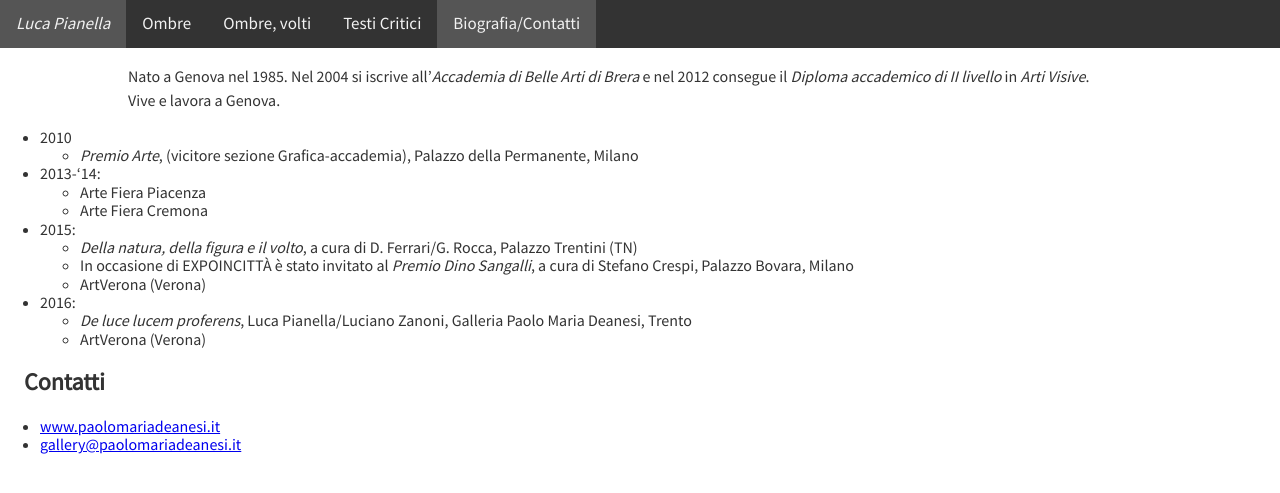
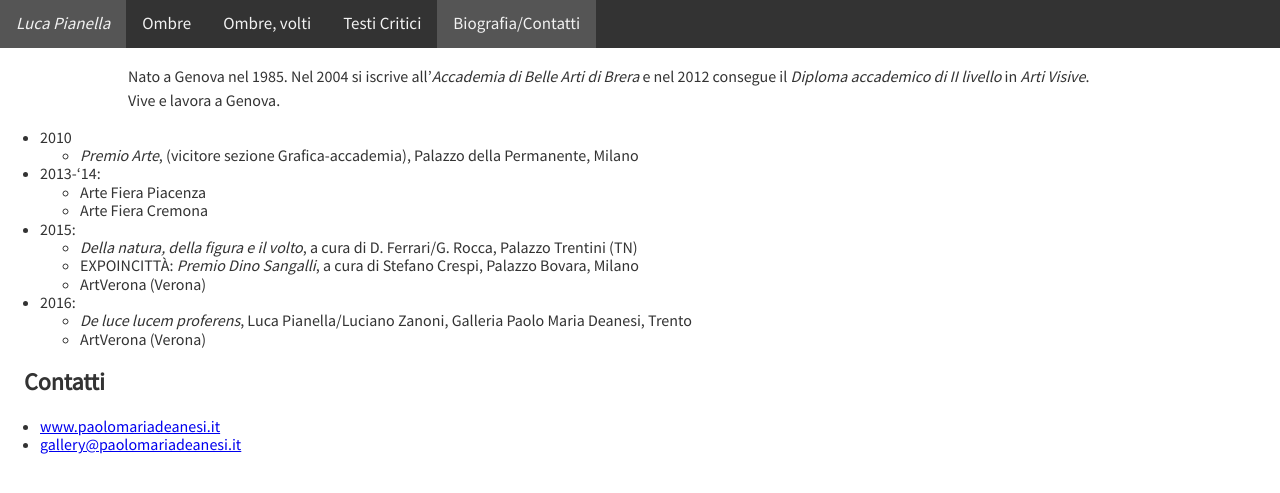
Before and after one commit to liukliuk/liukliuk.github.io, a Jekyll site: the page built from biografia-contatti/index.md, in a window 1280 px wide. Shown: the top 493 px of the page. Built offline with Jekyll 4.4.1, drawn with Linux system fonts in a browser that asks for light colours.

Commit message:
Update index.md

```diff
--- a/biografia-contatti/index.md
+++ b/biografia-contatti/index.md
@@ -14,7 +14,7 @@
   - Arte Fiera Cremona
 * 2015:
   - *Della natura, della figura e il volto*, a cura di D. Ferrari/G. Rocca, Palazzo Trentini (TN)
-  - In occasione di EXPOINCITTÀ è stato invitato al *Premio Dino Sangalli*, a cura di Stefano Crespi, Palazzo Bovara, Milano
+  - EXPOINCITTÀ: *Premio Dino Sangalli*, a cura di Stefano Crespi, Palazzo Bovara, Milano
   - ArtVerona (Verona)
 * 2016:
   - *De luce lucem proferens*, Luca Pianella/Luciano Zanoni, Galleria Paolo Maria Deanesi, Trento
```
